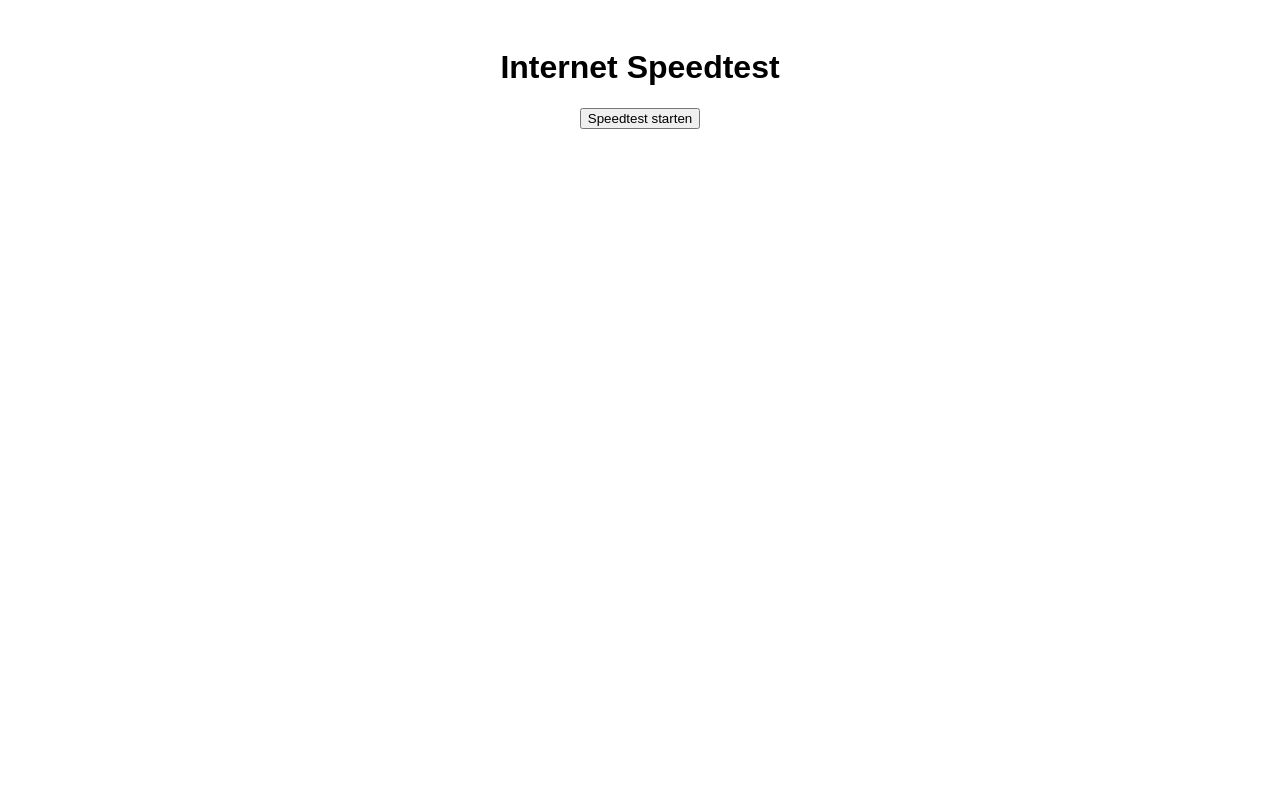
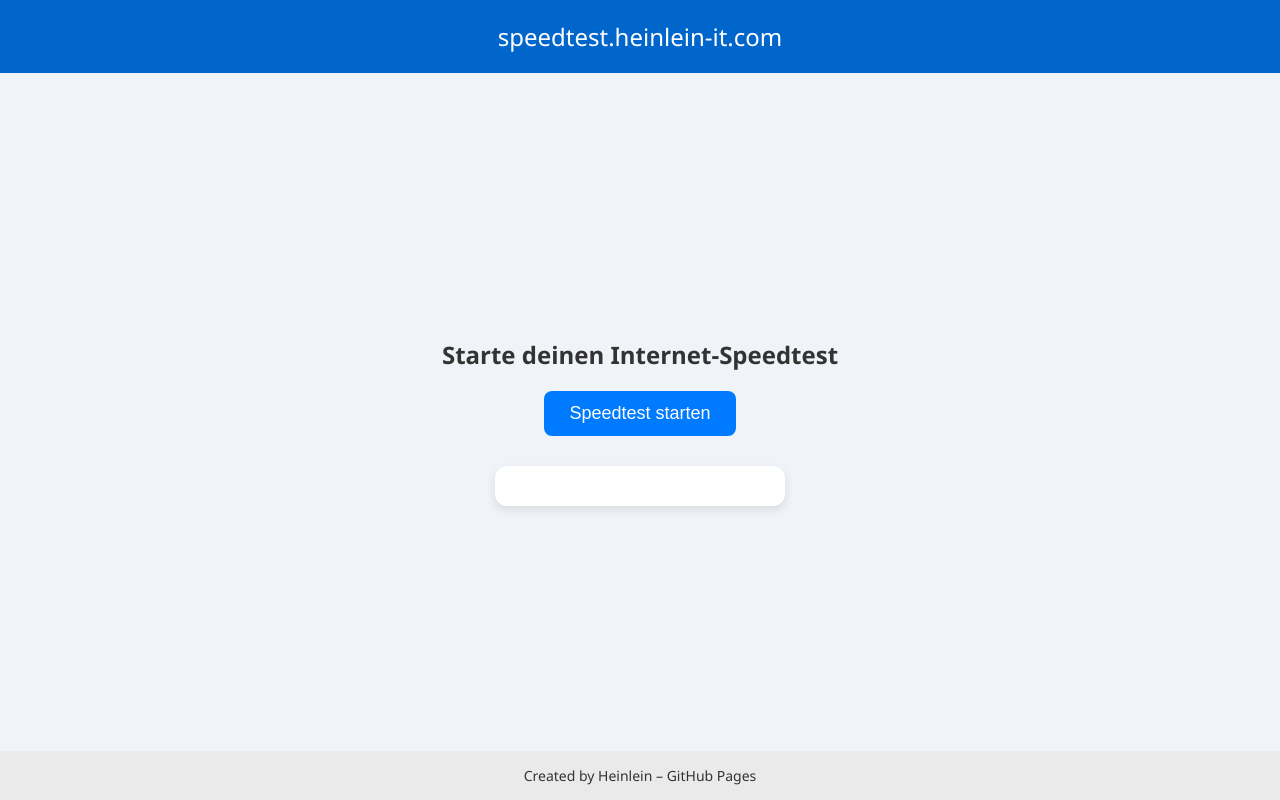
Before and after one commit to timheinlein2006/website, a plain HTML site: page index.html in a window 1280 px wide. Drawn offline with Linux system fonts and the light colour scheme.

Commit message:
Update index.html

```diff
--- a/index.html
+++ b/index.html
@@ -1,25 +1,79 @@
 <!DOCTYPE html>
 <html lang="de">
 <head>
-    <meta charset="UTF-8">
-    <meta name="viewport" content="width=device-width, initial-scale=1.0">
-    <title>Internet Speedtest</title>
+    <meta charset="UTF-8" />
+    <meta name="viewport" content="width=device-width, initial-scale=1.0"/>
+    <title>Speedtest – heinlein-it.com</title>
     <style>
         body {
-            font-family: Arial, sans-serif;
+            margin: 0;
+            font-family: "Segoe UI", sans-serif;
+            background: #f0f4f8;
+            color: #333;
+            display: flex;
+            flex-direction: column;
+            min-height: 100vh;
+        }
+
+        header {
+            background-color: #0066cc;
+            color: white;
+            padding: 20px;
+            font-size: 24px;
             text-align: center;
+        }
+
+        main {
+            flex-grow: 1;
+            display: flex;
+            flex-direction: column;
+            align-items: center;
+            justify-content: center;
+            padding: 30px;
+        }
+
+        button {
+            background-color: #007bff;
+            border: none;
+            padding: 12px 25px;
+            color: white;
+            font-size: 18px;
+            border-radius: 8px;
+            cursor: pointer;
+            transition: background-color 0.3s ease;
+        }
+
+        button:hover {
+            background-color: #0056b3;
+        }
+
+        #result {
+            margin-top: 30px;
+            font-size: 20px;
+            background-color: white;
             padding: 20px;
+            border-radius: 12px;
+            box-shadow: 0 4px 10px rgba(0,0,0,0.1);
+            min-width: 250px;
         }
-        #result {
-            margin-top: 20px;
-            font-size: 18px;
+
+        footer {
+            text-align: center;
+            padding: 15px;
+            background-color: #eaeaea;
+            font-size: 14px;
         }
     </style>
 </head>
 <body>
-    <h1>Internet Speedtest</h1>
-    <button onclick="runSpeedtest()">Speedtest starten</button>
-    <div id="result"></div>
+    <header>speedtest.heinlein-it.com</header>
+    <main>
+        <h2>Starte deinen Internet-Speedtest</h2>
+        <button onclick="runSpeedtest()">Speedtest starten</button>
+        <div id="result"></div>
+    </main>
+    <footer>Created by Heinlein – GitHub Pages</footer>
+
     <script src="script.js"></script>
 </body>
 </html>
```
